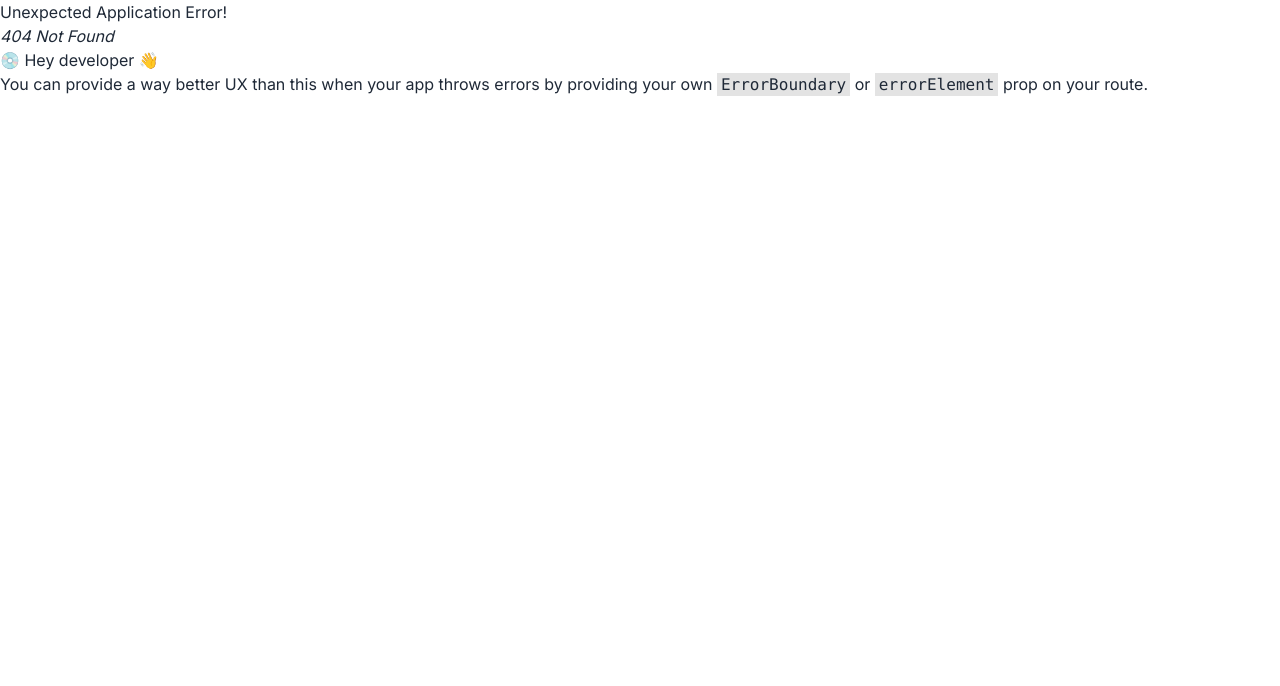
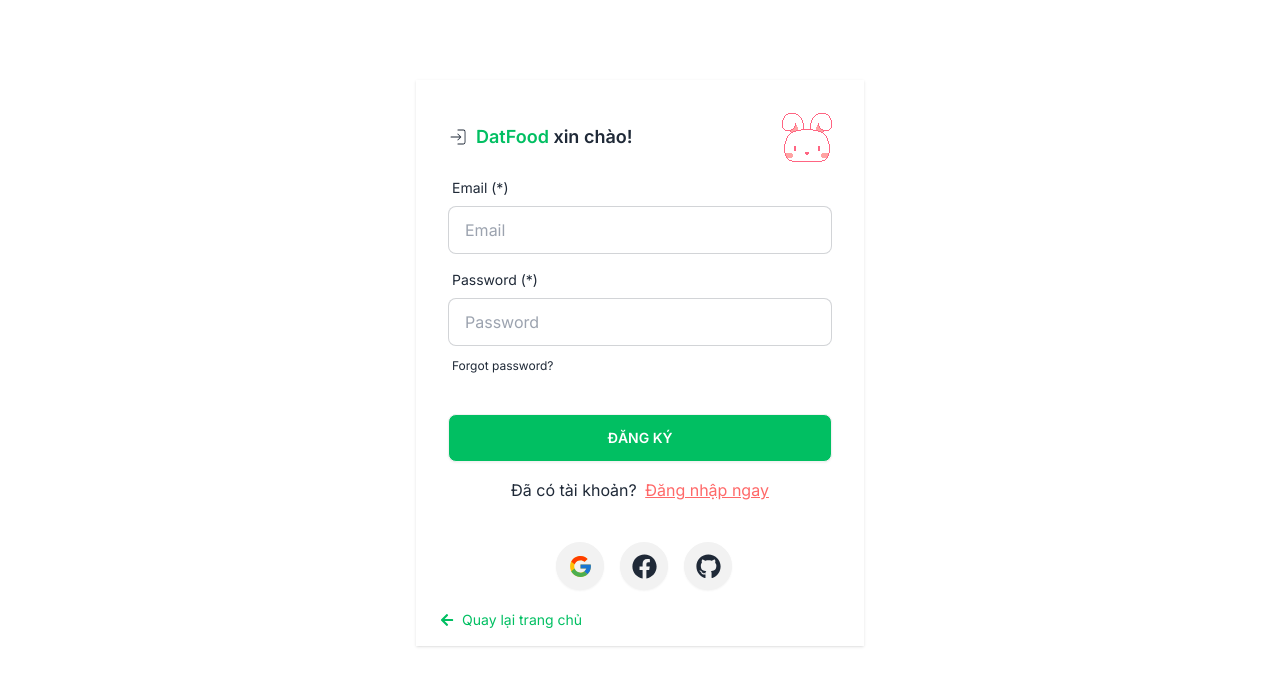
Before and after one commit to datkingvn/MERN-Restaurant-Ordering, a React (Vite) app: page /signup in a window 1280 px wide. Before the commit this address had no page. Shown: the top 686 px of the page. Built offline with nearby package versions, Linux system fonts and the light colour scheme.

Commit message:
:sparkles: UI Login/Signup Page

```diff
--- a/package.json
+++ b/package.json
@@ -12,6 +12,7 @@
   "dependencies": {
     "react": "^18.2.0",
     "react-dom": "^18.2.0",
+    "react-hook-form": "^7.50.0",
     "react-icons": "^5.0.1",
     "react-router-dom": "^6.21.3",
     "react-slick": "^0.30.1",
--- /dev/null
+++ b/src/components/AuthenticationModal.jsx
@@ -0,0 +1,88 @@
+import React from 'react';
+import {CiLogin} from "react-icons/ci";
+import {Link} from "react-router-dom";
+import {FcGoogle} from "react-icons/fc";
+import {FaFacebook, FaGithub} from "react-icons/fa";
+import {useForm} from "react-hook-form";
+
+const AuthenticationModal = () => {
+    const {register, handleSubmit, formState: {errors}} = useForm();
+
+    const onSubmit = data => console.log(data);
+    return (
+        <div>
+            <dialog id="my_modal_5" className="modal modal-middle sm:modal-middle">
+                <div className="modal-box flex flex-col mt-0">
+
+                    <div className="modal-action mt-0 flex flex-col justify-center">
+                        <form className="card-body" method='dialog' onSubmit={handleSubmit(onSubmit)}>
+                            <div className='flex items-center justify-center'>
+                                <CiLogin style={{fontSize: "20px"}}/>
+                                <p className='font-semibold text-lg ml-2'><span
+                                    className='text-green'>DatFood</span> xin chào!</p>
+                                <img src="/images/gif/tho_con.gif" alt="logo"/>
+                            </div>
+
+                            {/*Email*/}
+                            <div className="form-control">
+                                <label className="label">
+                                    <span className="label-text">Email (*)</span>
+                                </label>
+                                <input type="email" placeholder="Email"
+                                       className="input input-bordered" {...register("email")} />
+                            </div>
+
+                            {/*Password*/}
+                            <div className="form-control">
+                                <label className="label">
+                                    <span className="label-text">Password (*)</span>
+                                </label>
+                                <input type="password" placeholder="Password" className="input input-bordered"
+                                       {...register("password")} />
+                                <label className="label mt-1">
+                                    <a href="#" className="label-text-alt link link-hover">Forgot password?</a>
+                                </label>
+                            </div>
+
+                            {/*Message Error*/}
+
+
+                            {/*Button*/}
+                            <div className="form-control mt-6">
+                                <input type='submit' value='Đăng Nhập' className="btn bg-green uppercase text-white">
+                                </input>
+                            </div>
+
+                            <p className='text-center my-2 '>Chưa có tài khoản? <Link
+                                className='text-red ml-1 underline' to='/signup'>Đăng ký ngay</Link>
+                            </p>
+
+                            {/*Close Button*/}
+                            <button
+                                htmlFor='my_modal_5'
+                                onClick={() => document.getElementById('my_modal_5').close()}
+                                className="btn btn-sm btn-circle btn-ghost absolute right-2 top-2">
+                                ✕
+                            </button>
+                        </form>
+
+                        {/*Social Media Login*/}
+                        <div className='flex justify-center items-center gap-4 pb-3'>
+                            <button className="btn btn-circle hover:bg-green hover:text-white">
+                                <FcGoogle style={{fontSize: "25px"}}/>
+                            </button>
+                            <button className="btn btn-circle hover:bg-green hover:text-white">
+                                <FaFacebook style={{fontSize: "25px"}}/>
+                            </button>
+                            <button className="btn btn-circle hover:bg-green hover:text-white">
+                                <FaGithub style={{fontSize: "25px"}}/>
+                            </button>
+                        </div>
+                    </div>
+                </div>
+            </dialog>
+        </div>
+    );
+};
+
+export default AuthenticationModal;
--- a/src/components/Navbar.jsx
+++ b/src/components/Navbar.jsx
@@ -1,6 +1,7 @@
 import React, {useEffect, useState} from 'react';
 import logo from '/logo.png';
-import {BiPhoneCall} from "react-icons/bi";
+import {FaRegUser} from "react-icons/fa";
+import AuthenticationModal from "./AuthenticationModal.jsx";
 
 const Navbar = () => {
     const [isSticky, setIsSticky] = useState(false);
@@ -70,7 +71,8 @@ const Navbar = () => {
     return (
         <header
             className="max-w-screen-2xl container mx-auto fixed top-0 left-0 right-0 transition-all duration-300 ease-in-out">
-            <div className={`navbar xl:px-24 ${isSticky ? "shadow-md bg-base-100 transition-all duration-300 ease-in-out" : ""}`}>
+            <div
+                className={`navbar xl:px-24 ${isSticky ? "shadow-md bg-base-100 transition-all duration-300 ease-in-out" : ""}`}>
                 <div className="navbar-start">
                     <div className="dropdown">
                         <div tabIndex={0} role="button" className="btn btn-ghost lg:hidden">
@@ -116,11 +118,15 @@ const Navbar = () => {
                         </div>
                     </div>
 
-                    {/* Contact Btn */}
-                    <a className="btn bg-green rounded-full px-6 text-white flex items-center gap-2">
-                        <BiPhoneCall/>
-                        Liên Hệ
-                    </a>
+                    {/* Login */}
+                    <button className="btn bg-green rounded-full px-6 text-white flex items-center gap-2"
+                            onClick={() => document.getElementById('my_modal_5').showModal()}>
+                        <FaRegUser style={{fontSize: "15px"}}/>
+                        Đăng Nhập
+                    </button>
+
+                    {/*Modal*/}
+                    <AuthenticationModal/>
                 </div>
             </div>
         </header>
--- /dev/null
+++ b/src/components/Signup.jsx
@@ -0,0 +1,86 @@
+import React from 'react';
+import {CiLogin} from "react-icons/ci";
+import {Link} from "react-router-dom";
+import {FcGoogle} from "react-icons/fc";
+import {FaArrowLeft, FaBackward, FaFacebook, FaGithub} from "react-icons/fa";
+import {useForm} from "react-hook-form";
+import AuthenticationModal from "./AuthenticationModal.jsx";
+
+const Signup = () => {
+    const {register, handleSubmit, formState: {errors}} = useForm();
+
+    const onSubmit = data => console.log(data);
+    return (
+        <div className='max-w-md bg-white shadow w-full mx-auto my-20'>
+            <div className="modal-action mt-0 flex flex-col justify-center">
+                <form className="card-body" method='dialog' onSubmit={handleSubmit(onSubmit)}>
+                    <div className='flex items-center justify-center'>
+                        <CiLogin style={{fontSize: "20px"}}/>
+                        <p className='font-semibold text-lg ml-2'><span
+                            className='text-green'>DatFood</span> xin chào!</p>
+                        <img src="/images/gif/tho_con.gif" alt="logo"/>
+                    </div>
+
+                    {/*Email*/}
+                    <div className="form-control">
+                        <label className="label">
+                            <span className="label-text">Email (*)</span>
+                        </label>
+                        <input type="email" placeholder="Email"
+                               className="input input-bordered" {...register("email")} />
+                    </div>
+
+                    {/*Password*/}
+                    <div className="form-control">
+                        <label className="label">
+                            <span className="label-text">Password (*)</span>
+                        </label>
+                        <input type="password" placeholder="Password" className="input input-bordered"
+                               {...register("password")} />
+                        <label className="label mt-1">
+                            <a href="#" className="label-text-alt link link-hover">Forgot password?</a>
+                        </label>
+                    </div>
+
+                    {/*Message Error*/}
+
+
+                    {/*Button*/}
+                    <div className="form-control mt-6">
+                        <input type='submit' value='Đăng Ký' className="btn bg-green uppercase text-white"></input>
+                    </div>
+
+                    <p className='text-center my-2 '>Đã có tài khoản? <button
+                        className='text-red ml-1 underline'
+                        onClick={() => document.getElementById('my_modal_5').showModal()}>Đăng nhập ngay</button>
+                    </p>
+
+                </form>
+
+                {/*Social Media Login*/}
+                <div className='flex justify-center items-center gap-4 pb-3'>
+                    <button className="btn btn-circle hover:bg-green hover:text-white">
+                        <FcGoogle style={{fontSize: "25px"}}/>
+                    </button>
+                    <button className="btn btn-circle hover:bg-green hover:text-white">
+                        <FaFacebook style={{fontSize: "25px"}}/>
+                    </button>
+                    <button className="btn btn-circle hover:bg-green hover:text-white">
+                        <FaGithub style={{fontSize: "25px"}}/>
+                    </button>
+                </div>
+
+                {/*Close Button*/}
+                <Link to="/" className="flex items-center bg-green-500 hover:bg-green-600 text-green py-2 px-4 rounded-full pb-4 text-sm">
+                    <FaArrowLeft className="mr-2" />
+                    <span>Quay lại trang chủ</span>
+                </Link>
+            </div>
+
+            {/*Modal Login*/}
+            <AuthenticationModal/>
+        </div>
+    );
+};
+
+export default Signup;
```
Also changed, not shown: src/router/Router.jsx (+6 -1 lines), public/images/gif/tho_con.gif (added), 1 other file (tests, documents, lock files or other folders).
